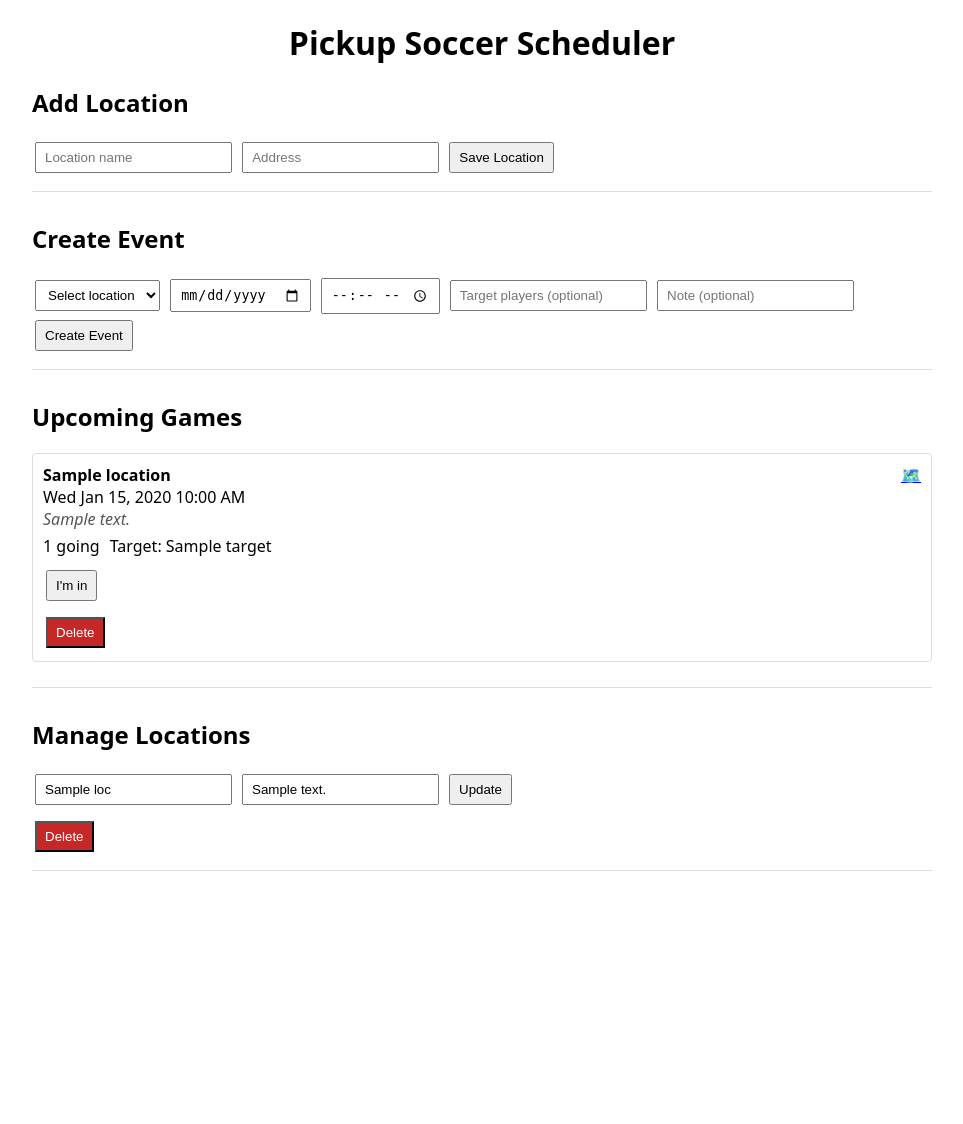
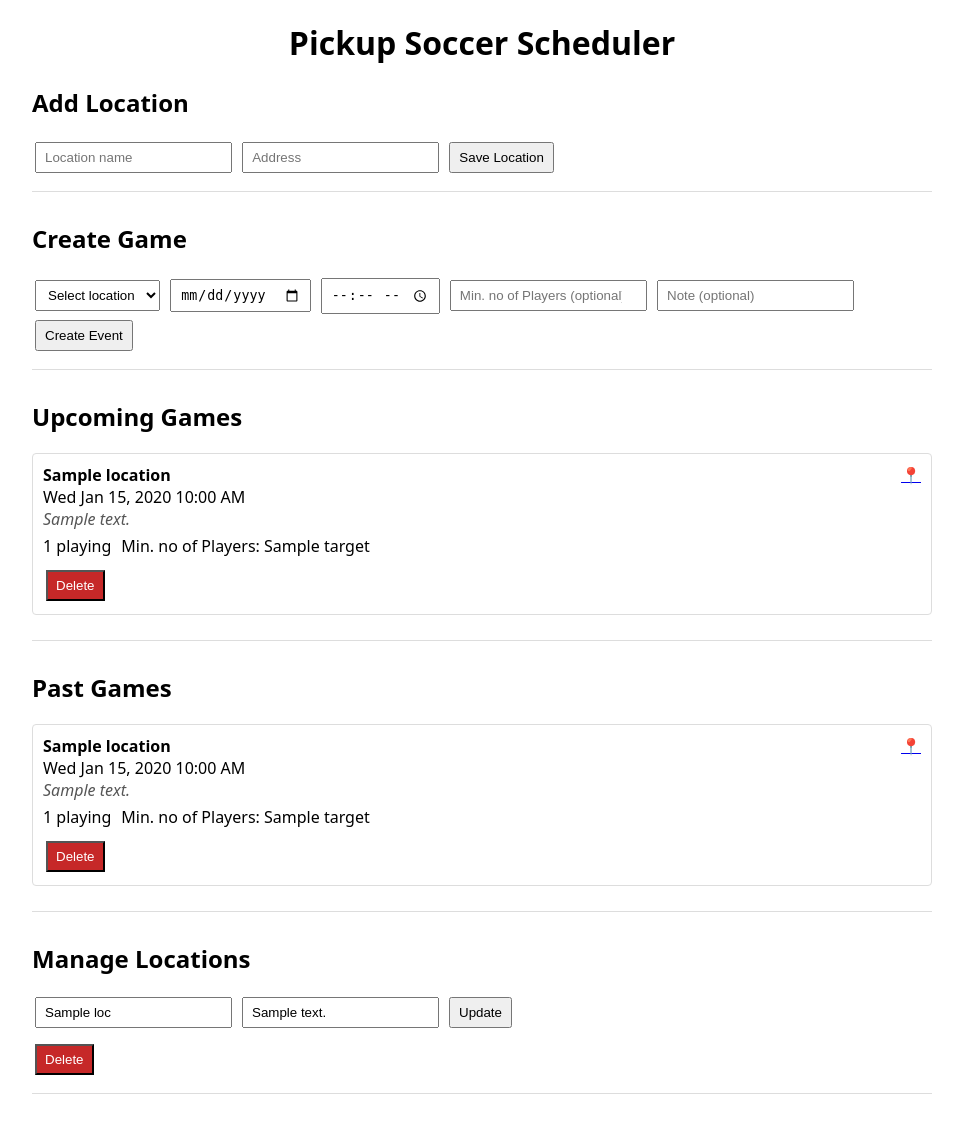
Before and after one commit to tozarslan-arch/pickup-soccer, a Python web app: template templates/index.html in a window 1280 px wide. Shown: the whole page, without its empty margins (158-1121 px from the left). Before the commit the page ends 871 px from the top, so only its background shows below. Run offline with Jinja, Linux system fonts and the light colour scheme; the template is opened without the code that fills it: most values are stand-ins (such as "Sample title", 1, 10 or a date in 2020).

Commit message:
Add files via upload

```diff
--- a/static/style.css
+++ b/static/style.css
@@ -68,3 +68,11 @@ input, select, button {
   font-style: italic;
   color: #555;
 }
+.badge-on {
+  background: #2e7d32;
+  color: white;
+  padding: 2px 10px;
+  border-radius: 999px;
+  font-size: 0.85rem;
+  font-weight: bold;
+}
--- /dev/null
+++ b/templates/event_card.html
@@ -0,0 +1,36 @@
+<div class="event-card">
+  <div class="event-header">
+    <strong>{{ e.location.name }}</strong>
+    <a href="{{ e.location.map_url() }}" target="_blank" title="Open in Maps">📍</a>
+  </div>
+
+  <div>
+    {{ e.date_time.strftime("%a %b %d, %Y %I:%M %p") }}
+  </div>
+
+  {% if e.note %}
+    <div class="note">{{ e.note }}</div>
+  {% endif %}
+
+  <div class="status-row">
+    <span>{{ e.vote_count }} playing</span>
+
+    {% if e.target %}
+      <span>Min. no of Players: {{ e.target }}</span>
+
+      {% if e.is_on %}
+        <span class="badge-on">Game On!</span>
+      {% endif %}
+    {% endif %}
+  </div>
+
+  {% if e.date_time >= now %}
+    <form method="post" action="{{ url_for('vote_event', event_id=e.id) }}">
+      <button type="submit">I'm in</button>
+    </form>
+  {% endif %}
+
+  <form method="post" action="{{ url_for('delete_event', event_id=e.id) }}">
+    <button type="submit" class="danger">Delete</button>
+  </form>
+</div>
--- a/templates/index.html
+++ b/templates/index.html
@@ -18,7 +18,7 @@
   </section>
 
   <section>
-    <h2>Create Event</h2>
+<h2>Create Game</h2>
 <form method="post" action="{{ url_for('add_event') }}">
       <select name="location_id" required>
         <option value="">Select location</option>
@@ -28,7 +28,7 @@
       </select>
       <input type="date" name="date" required>
       <input type="time" name="time" required>
-      <input type="number" name="target" min="1" placeholder="Target players (optional)">
+	<input type="number" name="target" min="1" placeholder="Min. no of Players (optional)">
       <input type="text" name="note" placeholder="Note (optional)">
       <button type="submit">Create Event</button>
     </form>
@@ -36,40 +36,25 @@
 
   <section>
   <h2>Upcoming Games</h2>
-    {% if events %}
-      {% for e in events %}
-        <div class="event-card">
-          <div class="event-header">
-            <strong>{{ e.location.name }}</strong>
-            <a href="{{ e.location.map_url() }}" target="_blank" title="Open in Maps">🗺️</a>
-          </div>
-          <div>
-            {{ e.date_time.strftime("%a %b %d, %Y %I:%M %p") }}
-          </div>
-          {% if e.note %}
-            <div class="note">{{ e.note }}</div>
-          {% endif %}
-          <div class="status-row">
-            <span>{{ e.vote_count }} going</span>
-            {% if e.target %}
-              <span>Target: {{ e.target }}</span>
-              {% if e.is_on %}
-                <span class="badge-on">ON</span>
-              {% endif %}
-            {% endif %}
-          </div>
-          <form method="post" action="{{ url_for('vote_event', event_id=e.id) }}">
-            <button type="submit">I'm in</button>
-          </form>
-          <form method="post" action="{{ url_for('delete_event', event_id=e.id) }}">
-            <button type="submit" class="danger">Delete</button>
-          </form>
-        </div>
+  {% if upcoming %}
+    {% for e in upcoming %}
+      {% include 'event_card.html' %}
     {% endfor %}
   {% else %}
-      <p>No games yet. Create one above.</p>
+    <p>No upcoming games.</p>
   {% endif %}
 </section>
+<section>
+  <h2>Past Games</h2>
+  {% if past %}
+    {% for e in past %}
+      {% include 'event_card.html' %}
+    {% endfor %}
+  {% else %}
+    <p>No past games yet.</p>
+  {% endif %}
+</section>
+
 
   <section>
     <h2>Manage Locations</h2>
```
Also changed, not shown: app.py (+12 -2 lines). Lines whose indentation alone changed are shown as unchanged.
